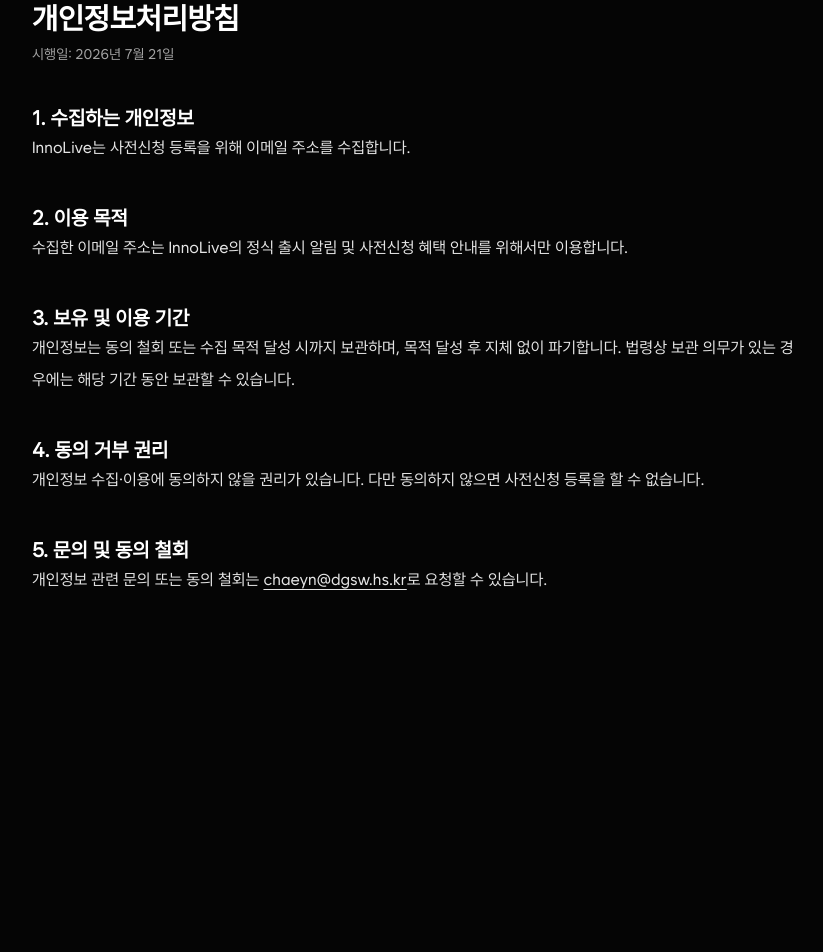
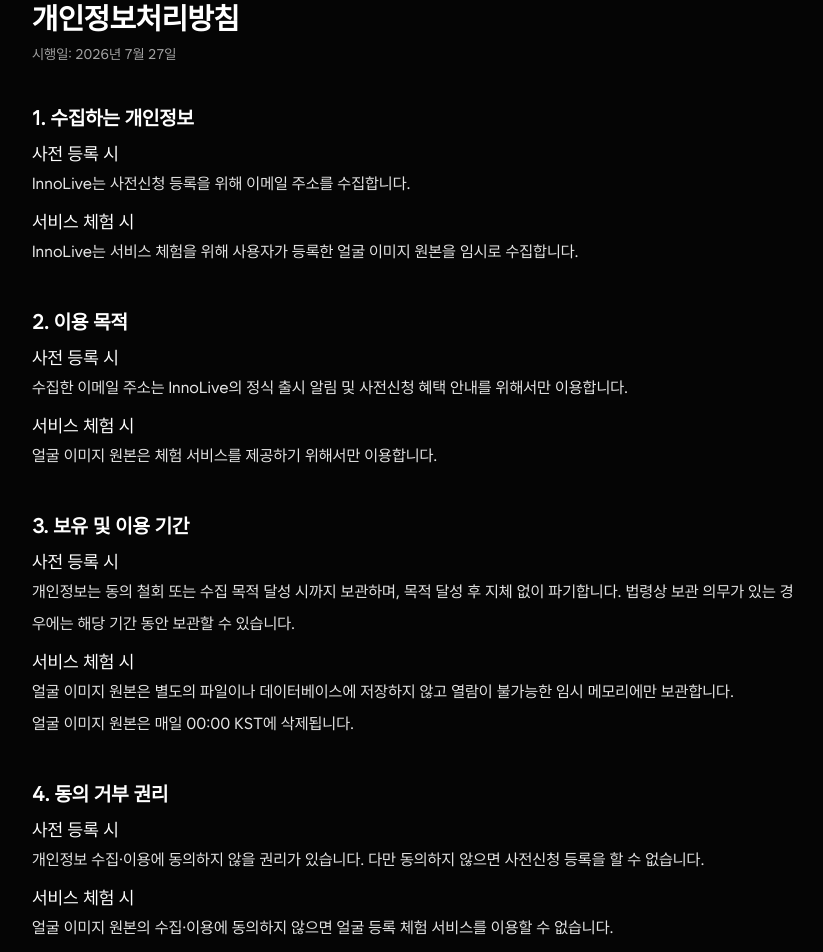
Before and after one commit to team-framework/innolive-client, a Next.js app in the folder apps/web/: page /privacy in a window 1280 px wide. Shown: the part 120-1072 px from the top of the page, without its empty margins (224-1047 px from the left). Before the commit the page ends 800 px from the top, so only its background shows below. Built offline with nearby package versions, Linux system fonts and the light colour scheme.

Commit message:
feat: 얼굴 등록 관련 개인정보 처리 방침 추가

```diff
--- a/apps/web/app/privacy/page.tsx
+++ b/apps/web/app/privacy/page.tsx
@@ -1,18 +1,63 @@
 import Link from 'next/link'
 
-const effectiveDate = '2026년 7월 21일'
+const effectiveDate = '2026년 7월 27일'
 const contactEmail = process.env.NEXT_PUBLIC_PRIVACY_CONTACT_EMAIL ?? 'chaeyn@dgsw.hs.kr'
 
 export default function PrivacyPage() {
   return (
     <main className="min-h-screen bg-[#050505] px-6 py-16 text-white md:px-12">
       <article className="mx-auto max-w-3xl space-y-10 text-base leading-8 text-[#e5e5e5]">
-        <div><Link href="/" className="text-sm text-[#a3a3a3] underline underline-offset-4">InnoLive로 돌아가기</Link><h1 className="mt-6 text-3xl font-semibold text-white">개인정보처리방침</h1><p className="mt-2 text-sm text-[#a3a3a3]">시행일: {effectiveDate}</p></div>
-        <section><h2 className="text-xl font-semibold text-white">1. 수집하는 개인정보</h2><p>InnoLive는 사전신청 등록을 위해 이메일 주소를 수집합니다.</p></section>
-        <section><h2 className="text-xl font-semibold text-white">2. 이용 목적</h2><p>수집한 이메일 주소는 InnoLive의 정식 출시 알림 및 사전신청 혜택 안내를 위해서만 이용합니다.</p></section>
-        <section><h2 className="text-xl font-semibold text-white">3. 보유 및 이용 기간</h2><p>개인정보는 동의 철회 또는 수집 목적 달성 시까지 보관하며, 목적 달성 후 지체 없이 파기합니다. 법령상 보관 의무가 있는 경우에는 해당 기간 동안 보관할 수 있습니다.</p></section>
-        <section><h2 className="text-xl font-semibold text-white">4. 동의 거부 권리</h2><p>개인정보 수집·이용에 동의하지 않을 권리가 있습니다. 다만 동의하지 않으면 사전신청 등록을 할 수 없습니다.</p></section>
-        <section><h2 className="text-xl font-semibold text-white">5. 문의 및 동의 철회</h2><p>개인정보 관련 문의 또는 동의 철회는 <a className="underline underline-offset-4" href={`mailto:${contactEmail}`}>{contactEmail}</a>로 요청할 수 있습니다.</p></section>
+        <div><Link href="/" className="text-sm text-[#a3a3a3] underline underline-offset-4">InnoLive로 돌아가기</Link><h1 className="mt-6 text-3xl font-semibold text-white">개인정보처리방침</h1><p className="mt-2 text-sm text-[#a3a3a3]">시행일: {effectiveDate}</p>
+        </div>
+        <section>
+          <h2 className="text-xl font-semibold text-white">1. 수집하는 개인정보</h2>
+          <section className="mt-2">
+            <h3 className="text-lg text-white">사전 등록 시</h3>
+            <p>InnoLive는 사전신청 등록을 위해 이메일 주소를 수집합니다.</p>
+          </section>
+          <section className="mt-2">
+            <h3 className="text-lg text-white">서비스 체험 시</h3>
+            <p>InnoLive는 서비스 체험을 위해 사용자가 등록한 얼굴 이미지 원본을 임시로 수집합니다.</p>
+          </section>
+        </section>
+        <section>
+          <h2 className="text-xl font-semibold text-white">2. 이용 목적</h2>
+          <section className="mt-2">
+            <h3 className="text-lg text-white">사전 등록 시</h3>
+            <p>수집한 이메일 주소는 InnoLive의 정식 출시 알림 및 사전신청 혜택 안내를 위해서만 이용합니다.</p>
+          </section>
+          <section className="mt-2">
+            <h3 className="text-lg text-white">서비스 체험 시</h3>
+            <p>얼굴 이미지 원본은 체험 서비스를 제공하기 위해서만 이용합니다.</p>
+          </section>
+        </section>
+        <section>
+          <h2 className="text-xl font-semibold text-white">3. 보유 및 이용 기간</h2>
+          <section className="mt-2">
+            <h3 className="text-lg text-white">사전 등록 시</h3>
+            <p>개인정보는 동의 철회 또는 수집 목적 달성 시까지 보관하며, 목적 달성 후 지체 없이 파기합니다. 법령상 보관 의무가 있는 경우에는 해당 기간 동안 보관할 수 있습니다.</p>
+          </section>
+          <section className="mt-2">
+            <h3 className="text-lg text-white">서비스 체험 시</h3>
+            <p>얼굴 이미지 원본은 별도의 파일이나 데이터베이스에 저장하지 않고 열람이 불가능한 임시 메모리에만 보관합니다.</p>
+            <p>얼굴 이미지 원본은 매일 00:00 KST에 삭제됩니다.</p>
+          </section>
+        </section>
+        <section>
+          <h2 className="text-xl font-semibold text-white">4. 동의 거부 권리</h2>
+          <section className="mt-2">
+            <h3 className="text-lg text-white">사전 등록 시</h3>
+            <p>개인정보 수집·이용에 동의하지 않을 권리가 있습니다. 다만 동의하지 않으면 사전신청 등록을 할 수 없습니다.</p>
+          </section>
+          <section className="mt-2">
+            <h3 className="text-lg text-white">서비스 체험 시</h3>
+            <p>얼굴 이미지 원본의 수집·이용에 동의하지 않으면 얼굴 등록 체험 서비스를 이용할 수 없습니다.</p>
+          </section>
+        </section>
+        <section>
+          <h2 className="text-xl font-semibold text-white">5. 문의 및 동의 철회</h2>
+          <p>개인정보 관련 문의 또는 동의 철회는 <a className="underline underline-offset-4" href={`mailto:${contactEmail}`}>{contactEmail}</a>로 요청할 수 있습니다.</p>
+        </section>
       </article>
     </main>
   )
```
